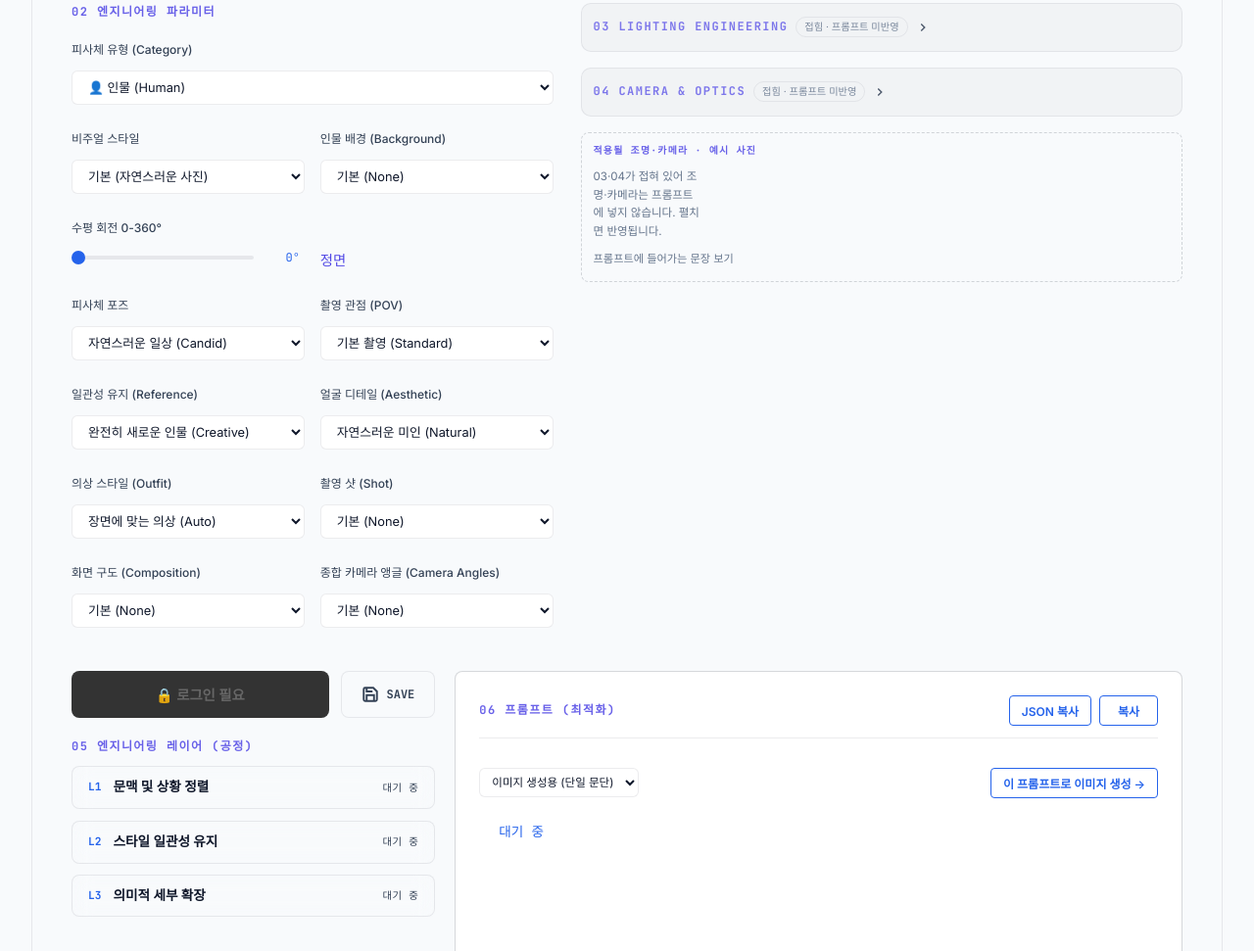
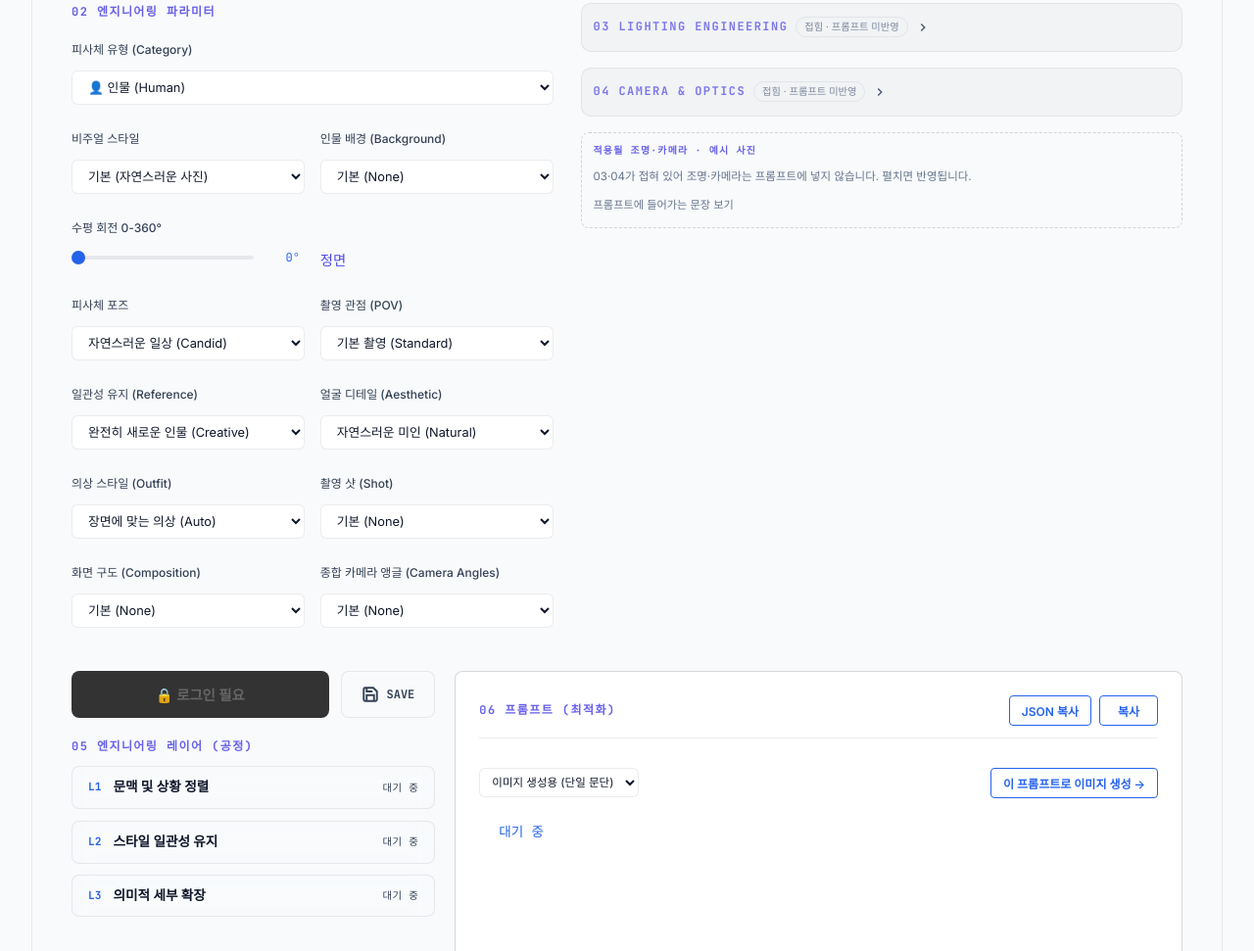
Before and after one commit to SugarRush1231/AI_PROD_OS, a website: page workflow_web.html in a window 1280 px wide. Shown: the part 1750-2721 px from the top of the page at 98% size. Drawn offline with Linux system fonts and the light colour scheme; no server answers; a script that the page names is missing; a web font is replaced by a local one.

Commit message:
예시 사진 칸 안내 문구가 좁은 카드 폭에 갇혀 줄바꿈되던 것 수정
Co-Authored-By: Claude Opus 5.5 <noreply@anthropic.com>
Claude-Session: https://claude.ai/code/session_01R9t4YSnXDQpc55gCUWuBiC

```diff
--- a/style.css
+++ b/style.css
@@ -2815,3 +2815,6 @@ footer a { display: inline-flex; align-items: center; min-height: 24px; }
 .lab-panel.is-collapsed .lo-collapsed-hint { display: inline-block; }
 .lab-panel.is-collapsed .lo-switch { display: none; }
 .lab-panel.is-collapsed { opacity: .85; }
+
+/* 안내 문구는 사진 카드 한 칸이 아니라 전체 폭으로 */
+.lo-examples .lo-ex-empty { grid-column: 1 / -1; line-height: 1.6; }
```
